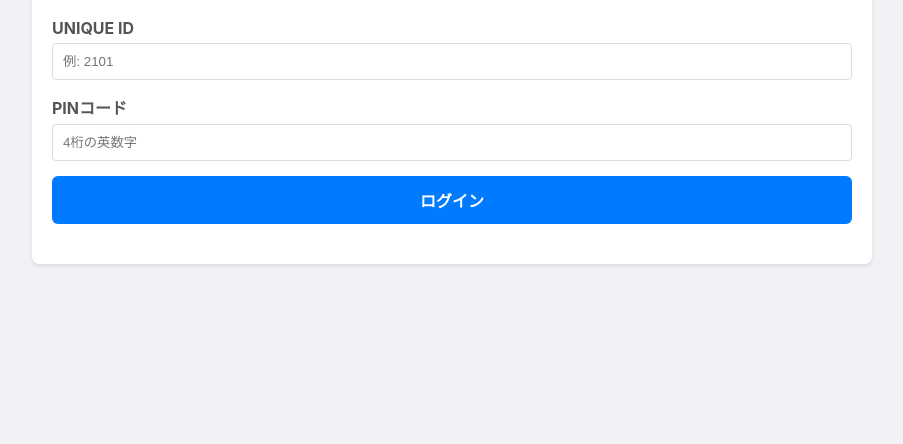
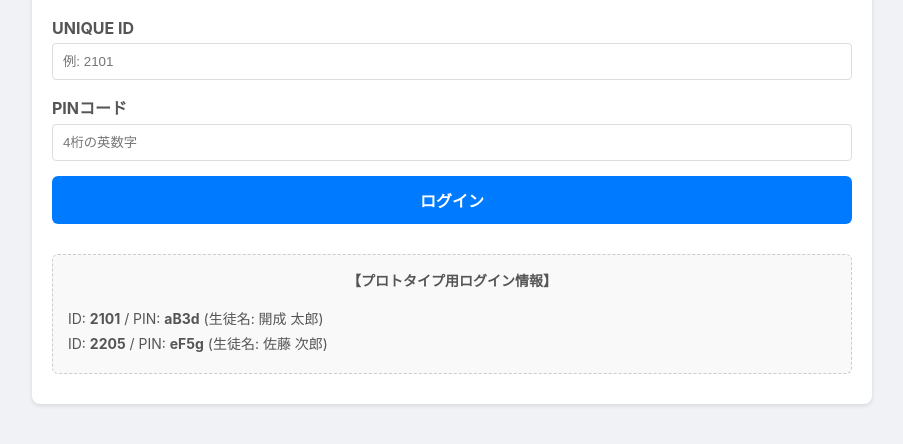
Before and after one commit to shougayaki-1/council, a plain HTML site: page ticket-form/kaiseisai-ticket-prototype.html in a window 1280 px wide. Shown: the part 118-562 px from the top of the page, without its empty margins (188-1091 px from the left). Drawn offline with Linux system fonts and the light colour scheme.

Commit message:
2025072003200

```diff
--- a/ticket-form/kaiseisai-ticket-prototype.html
+++ b/ticket-form/kaiseisai-ticket-prototype.html
@@ -43,6 +43,30 @@
         .header { display: flex; justify-content: space-between; align-items: center; }
         .header-info { font-size: 0.9em; }
         .header .logout-button { background: none; border: none; color: #007bff; cursor: pointer; text-decoration: underline; }
+
+        /* ▼▼▼ 追加したスタイル ▼▼▼ */
+        .dummy-info {
+            margin-top: 30px;
+            padding: 15px;
+            border: 1px dashed #ccc;
+            background-color: #f9f9f9;
+            border-radius: 6px;
+            font-size: 14px;
+            color: #555;
+        }
+        .dummy-info h4 {
+            margin-top: 0;
+            text-align: center;
+        }
+        .dummy-info ul {
+            list-style: none;
+            padding: 0;
+            margin: 0;
+        }
+        .dummy-info li {
+            margin-bottom: 5px;
+        }
+        /* ▲▲▲ 追加したスタイル ▲▲▲ */
     </style>
 </head>
 <body>
@@ -61,6 +85,16 @@
                 <input type="password" id="pin_code" placeholder="4桁の英数字">
             </div>
             <button id="login-button" class="button button-primary">ログイン</button>
+
+            <!-- ▼▼▼ ここにダミー情報を追加 ▼▼▼ -->
+            <div class="dummy-info">
+                <h4>【プロトタイプ用ログイン情報】</h4>
+                <ul>
+                    <li>ID: <strong>2101</strong> / PIN: <strong>aB3d</strong> (生徒名: 開成 太郎)</li>
+                    <li>ID: <strong>2205</strong> / PIN: <strong>eF5g</strong> (生徒名: 佐藤 次郎)</li>
+                </ul>
+            </div>
+            <!-- ▲▲▲ ここまで ▲▲▲ -->
         </div>
     </div>
 
```
